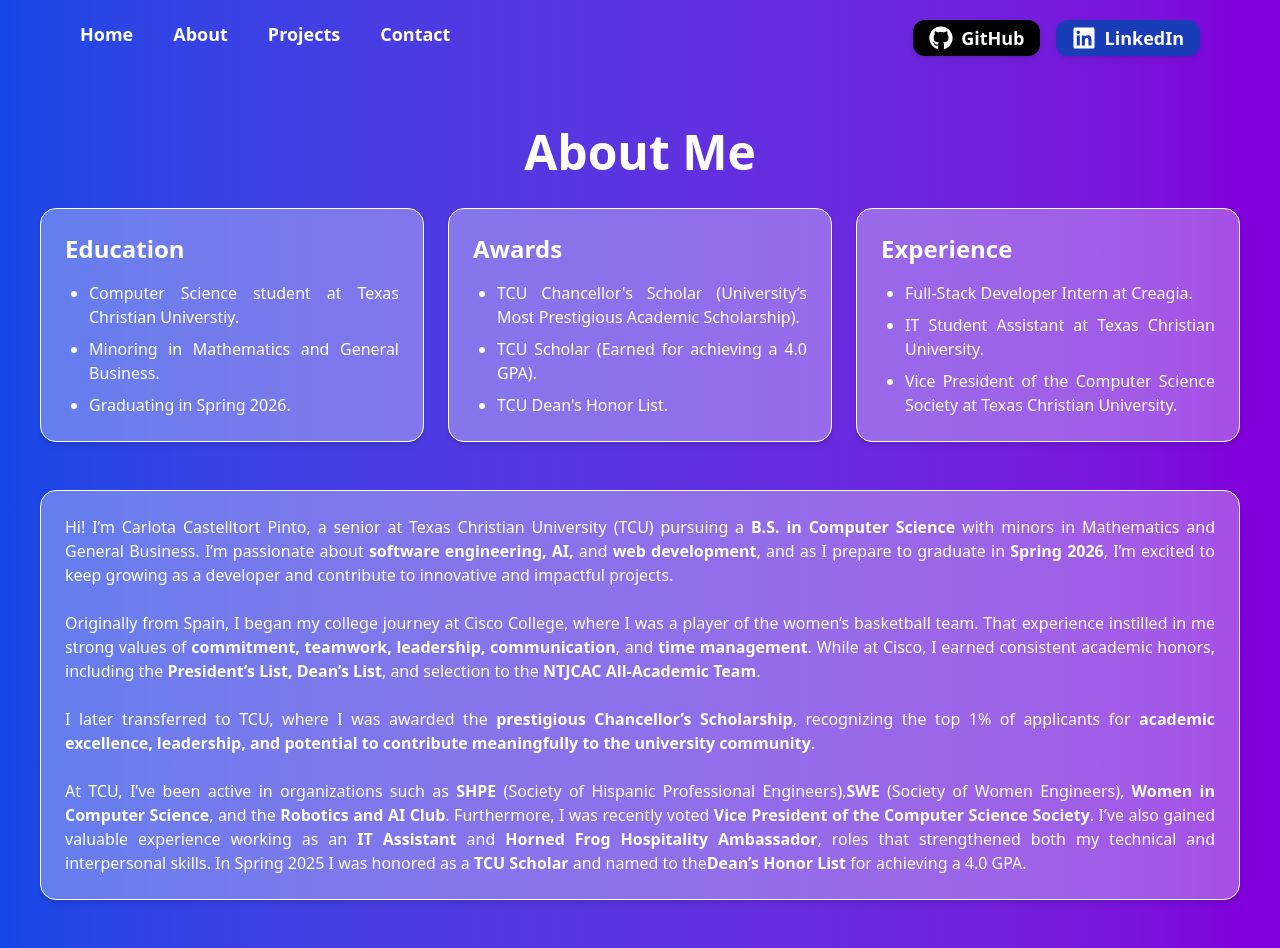
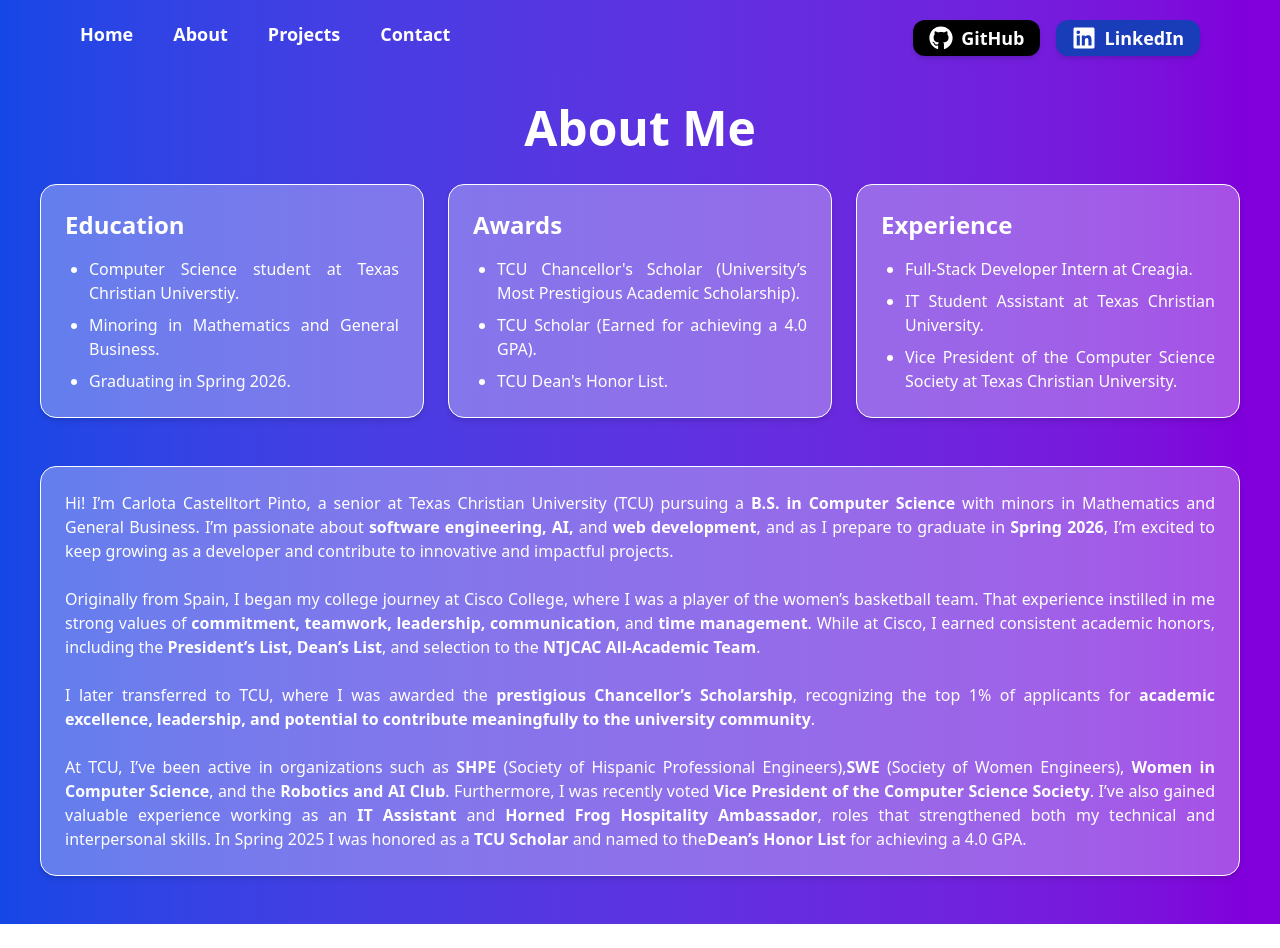
Before and after one commit to CCastelltort/personal-portfolio, a Next.js app: page /about in a window 1280 px wide. After the commit the page ends 924 px from the top, so only its background shows below. Built offline with nearby package versions, Linux system fonts and the light colour scheme.

Commit message:
Exctract Container component for all pages and fixed scroll behaviour

```diff
--- a/app/about/page.tsx
+++ b/app/about/page.tsx
@@ -1,10 +1,11 @@
 import React from 'react'
 import Highlight from '../components/Highlight';
+import Container from '../components/Container';
 
 const page = () => {
   return (
-    <div className="min-h-screen px-10 flex flex-col bg-gradient-to-r from-blue-700 to-purple-700">
-      <div className="flex justify-center pt-32">
+    <Container>
+      <div className="flex justify-center pt-26">
         <h1 className="text-5xl font-bold font-sans text-white">About Me</h1>
       </div>
       <div className="mt-8 grid gap-6 grid-cols-1 md:grid-cols-2 lg:grid-cols-3 pb-12">
@@ -63,7 +64,7 @@ const page = () => {
           </p>
         </div>
       </div>
-    </div>
+    </Container>
   )
 }
 
--- /dev/null
+++ b/app/components/Container.tsx
@@ -0,0 +1,15 @@
+import React, { ReactNode } from 'react'
+
+interface ContainerProps {
+  children: ReactNode;
+}
+
+const Container = ({ children }: ContainerProps) => {
+  return (
+    <div className="min-h-screen px-10 flex flex-col bg-gradient-to-r from-blue-700 to-purple-700">
+      {children}
+    </div>
+  )
+}
+
+export default Container
--- a/app/components/NavBar.tsx
+++ b/app/components/NavBar.tsx
@@ -5,7 +5,7 @@ import { FaGithub, FaLinkedin } from "react-icons/fa";
 
 const NavBar = () => {
   return (
-    <nav className='fixed top-0 w-full flex py-5 px-20 text-black justify-between'>
+    <nav className='fixed top-0 w-full flex py-5 px-20 justify-between bg-gradient-to-r from-blue-700 to-purple-700 '>
 
         {/*Navigation Links*/}
         <ul className='flex gap-10 text-lg font-bold text-white'>
```
